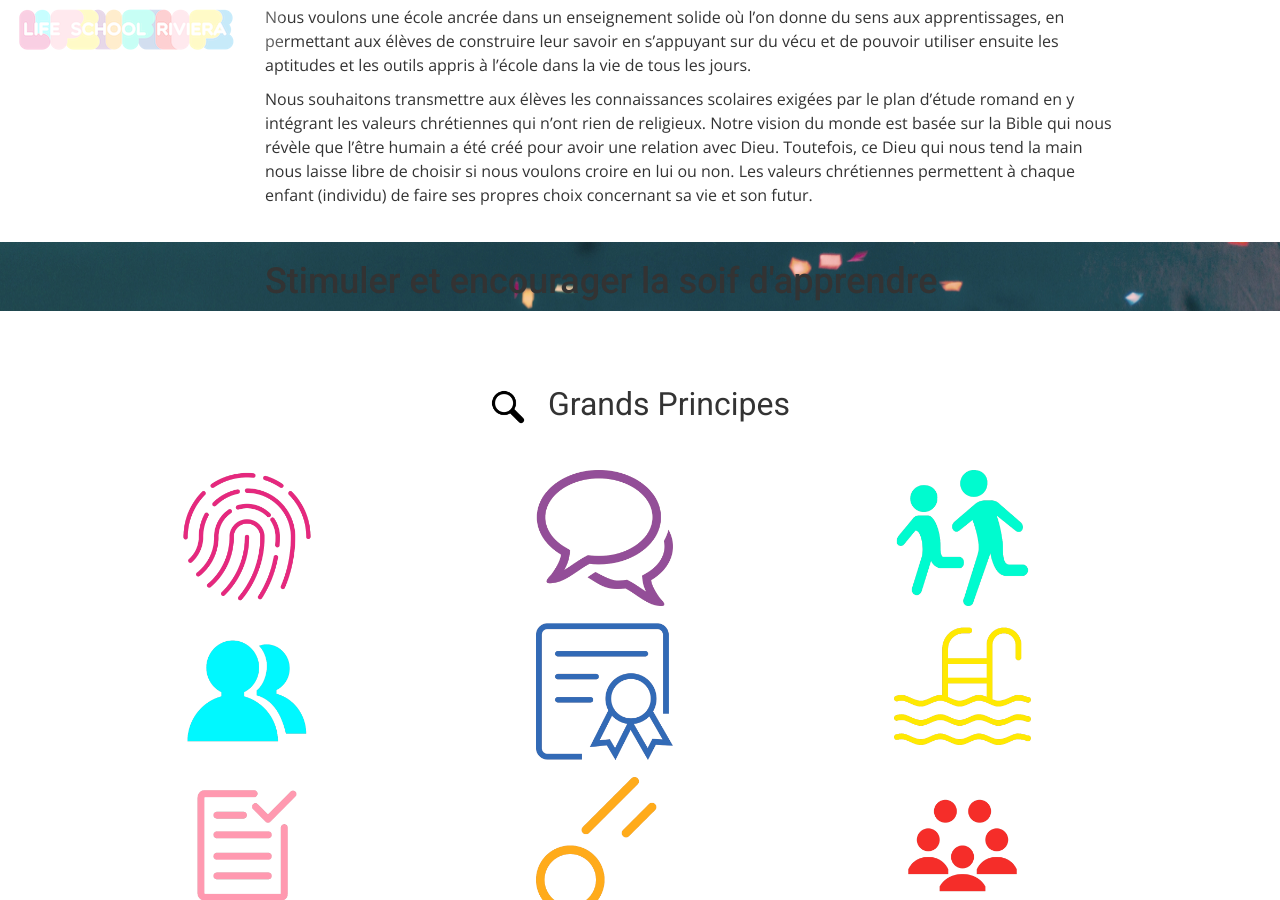
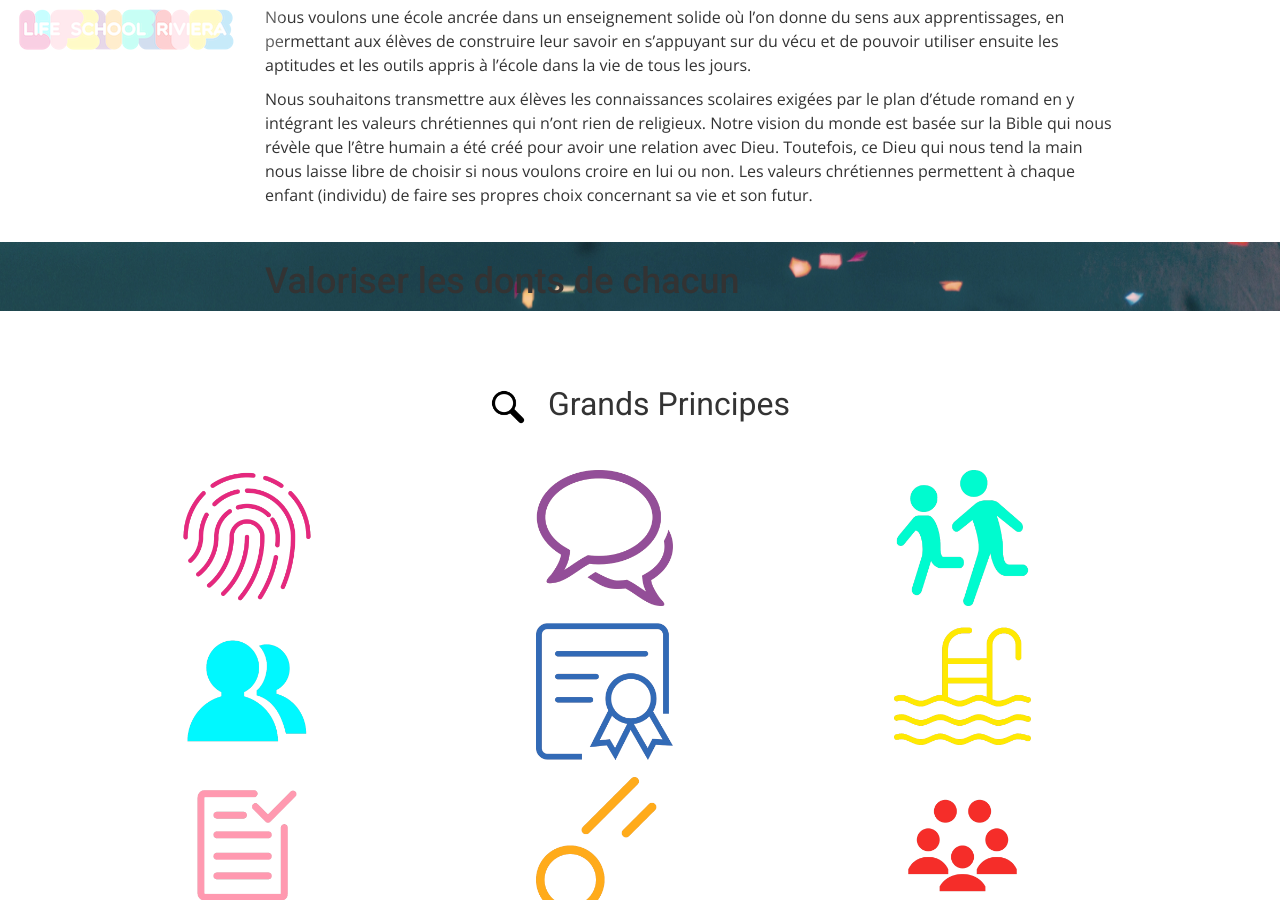
Before and after one commit to midjoule/lifeschool, a Jekyll site: the page built from index.html, in a window 1280 px wide and 900 px high, scrolled down 4234 px. Built offline with Jekyll 4.4.1, drawn with Linux system fonts in a browser that asks for light colours; nearby versions of some CDN libraries; some web fonts are replaced.

Commit message:
Update index.html

```diff
--- a/index.html
+++ b/index.html
@@ -124,7 +124,7 @@
     <div class="row">
       <div class="col-md-10 col-md-offset-2">
         <div class="block">
-          <H1 class="animated fadeInUp">Stimuler et encourager la soif d'apprendre</p>
+          <H1 class="animated fadeInUp">Valoriser les donts de chacun</p>
         </div>
       </div>
     </div>
```
